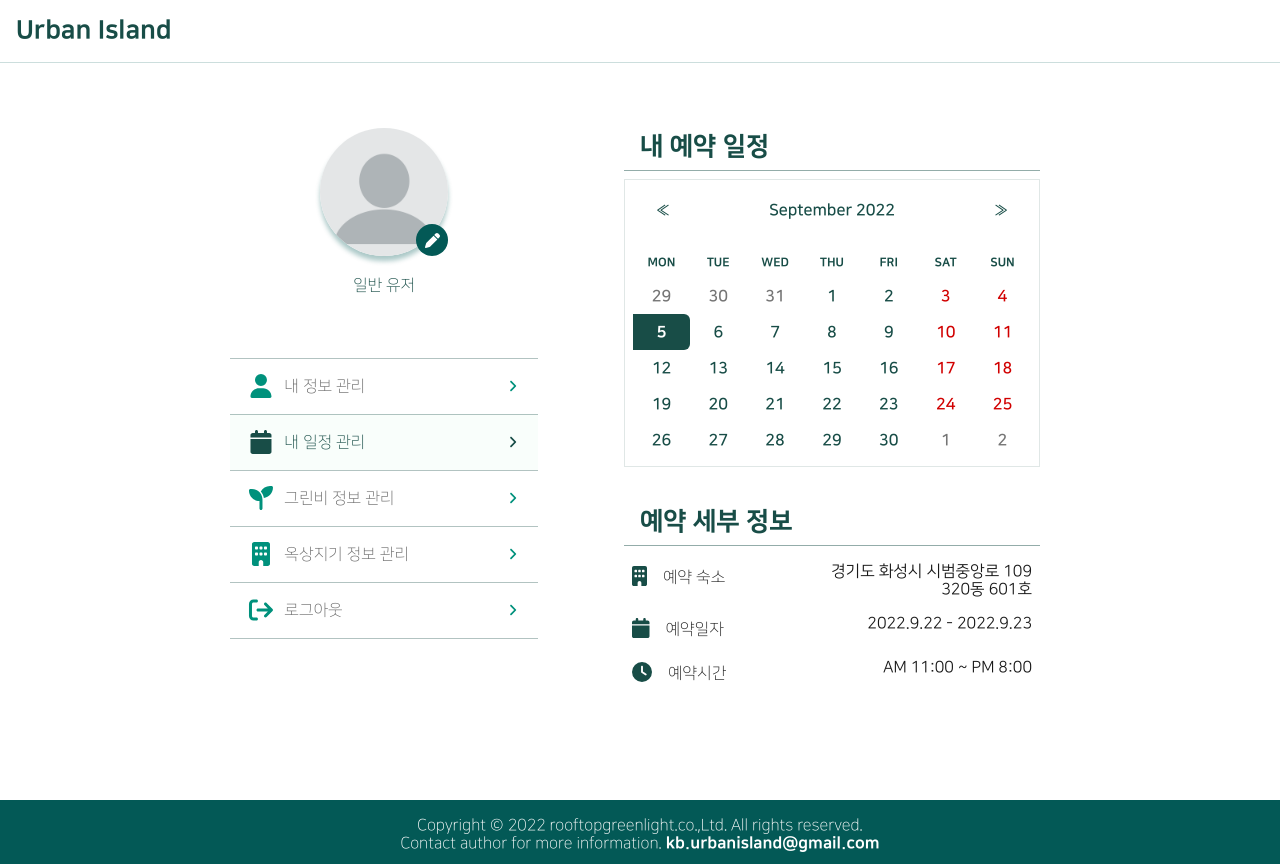
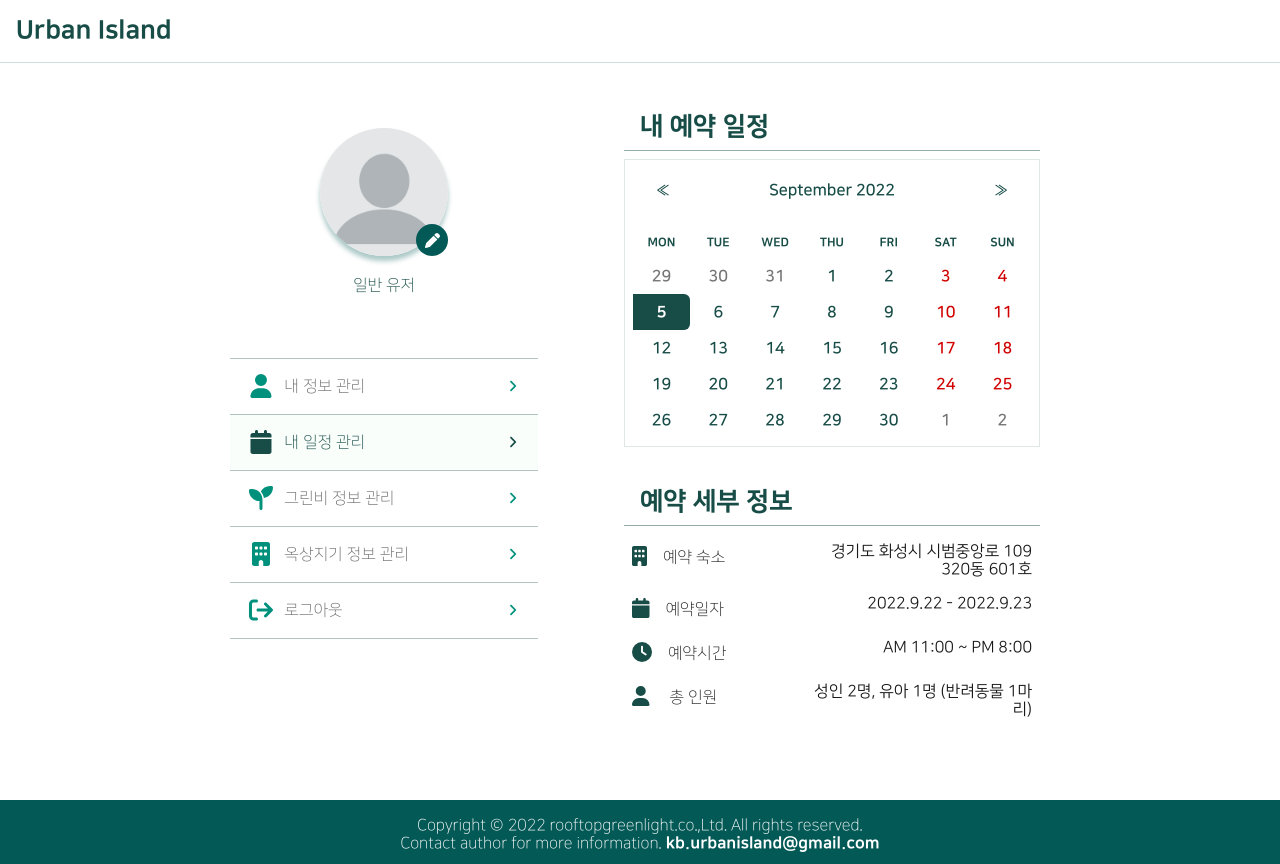
Before and after one commit to RooftopGreenLight/urbanIsland-front-end, a React (Create React App) app: page /mypage/schedule in a window 1280 px wide. Built offline with nearby package versions, Linux system fonts and the light colour scheme; no server answers; sample sign-in values are in the browser's storage.

Commit message:
Fix : 뷰포인트를 사용하는 컴포넌트의 스크롤을 안 보이게 설정
뷰포인트를 사용하는 페이지의 스크롤을 보이지 않게 수정했습니다.

```diff
--- a/src/components/main/Mypage/Profile/Profile.jsx
+++ b/src/components/main/Mypage/Profile/Profile.jsx
@@ -127,8 +127,8 @@
 
 const Wrapper = styled.div`
   width: 35vw;
-  height: 75vh;
-  margin: auto;
+  height: 80vh;
+  margin: 0vh auto;
 
   display: flex;
   flex-direction: column;
--- a/src/components/main/Mypage/RooftopOwner/Rooftop.jsx
+++ b/src/components/main/Mypage/RooftopOwner/Rooftop.jsx
@@ -113,17 +113,7 @@
   overflow: auto;
 
   ::-webkit-scrollbar {
-    width: 10px;
-    height: 10px;
-    margin-left: 10px;
-    background: #ffffff;
-  }
-  ::-webkit-scrollbar-thumb {
-    border-radius: 4px;
-    background-color: #ced4da;
-    &:hover {
-      background-color: #adb5bd;
-    }
+    display: none;
   }
 `
 
--- a/src/components/main/Mypage/Schedule/Schedule.jsx
+++ b/src/components/main/Mypage/Schedule/Schedule.jsx
@@ -100,8 +100,8 @@
 
 const Wrapper = styled.div`
   width: 35vw;
-  height: 75vh;
-  margin: auto;
+  height: 80vh;
+  margin: 0vh auto;
 
   display: flex;
   flex-direction: column;
@@ -113,17 +113,7 @@
   overflow: auto;
 
   ::-webkit-scrollbar {
-    width: 10px;
-    height: 10px;
-    margin-left: 10px;
-    background: #ffffff;
-  }
-  ::-webkit-scrollbar-thumb {
-    border-radius: 4px;
-    background-color: #ced4da;
-    &:hover {
-      background-color: #adb5bd;
-    }
+    display: none;
   }
 `
 
--- a/src/components/main/RoofTop/ApplyRoofTop.jsx
+++ b/src/components/main/RoofTop/ApplyRoofTop.jsx
@@ -141,17 +141,7 @@
   overflow: auto;
 
   ::-webkit-scrollbar {
-    width: 10px;
-    height: 10px;
-    margin-left: 10px;
-    background: #ffffff;
-  }
-  ::-webkit-scrollbar-thumb {
-    border-radius: 4px;
-    background-color: #ced4da;
-    &:hover {
-      background-color: #adb5bd;
-    }
+    display: none;
   }
 `
 
--- a/src/components/main/RoofTop/RequestToGreenBee.jsx
+++ b/src/components/main/RoofTop/RequestToGreenBee.jsx
@@ -162,16 +162,7 @@
   overflow: auto;
 
   ::-webkit-scrollbar {
-    width: 10px;
-    height: 10px;
-    background: #ffffff;
-  }
-  ::-webkit-scrollbar-thumb {
-    border-radius: 4px;
-    background-color: #ced4da;
-    &:hover {
-      background-color: #adb5bd;
-    }
+    display: none;
   }
 `
 
```
